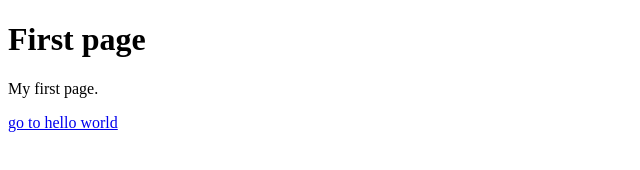
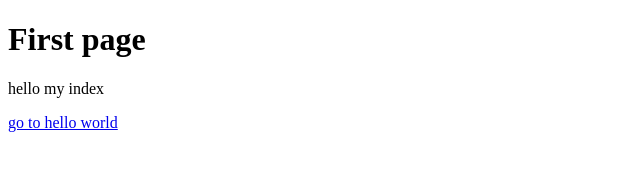
Before and after one commit to MIXThanakorn/MyWebGit, a plain HTML site: page index.html in a window 1280 px wide. Shown: the full height of the page, 0-640 px from the left. Drawn offline with Linux system fonts and the light colour scheme.

Commit message:
team 2 fixed index

```diff
--- a/index.html
+++ b/index.html
@@ -4,10 +4,8 @@
     <title>First Page</title>
   </head>
   <body>
-
     <h1>First page</h1>
-<p>My first page.</p>
+    <p>hello my index</p>
     <a href="hello.html">go to hello world</a>
-
   </body>
 </html>
```
Lines whose indentation alone changed are shown as unchanged.
